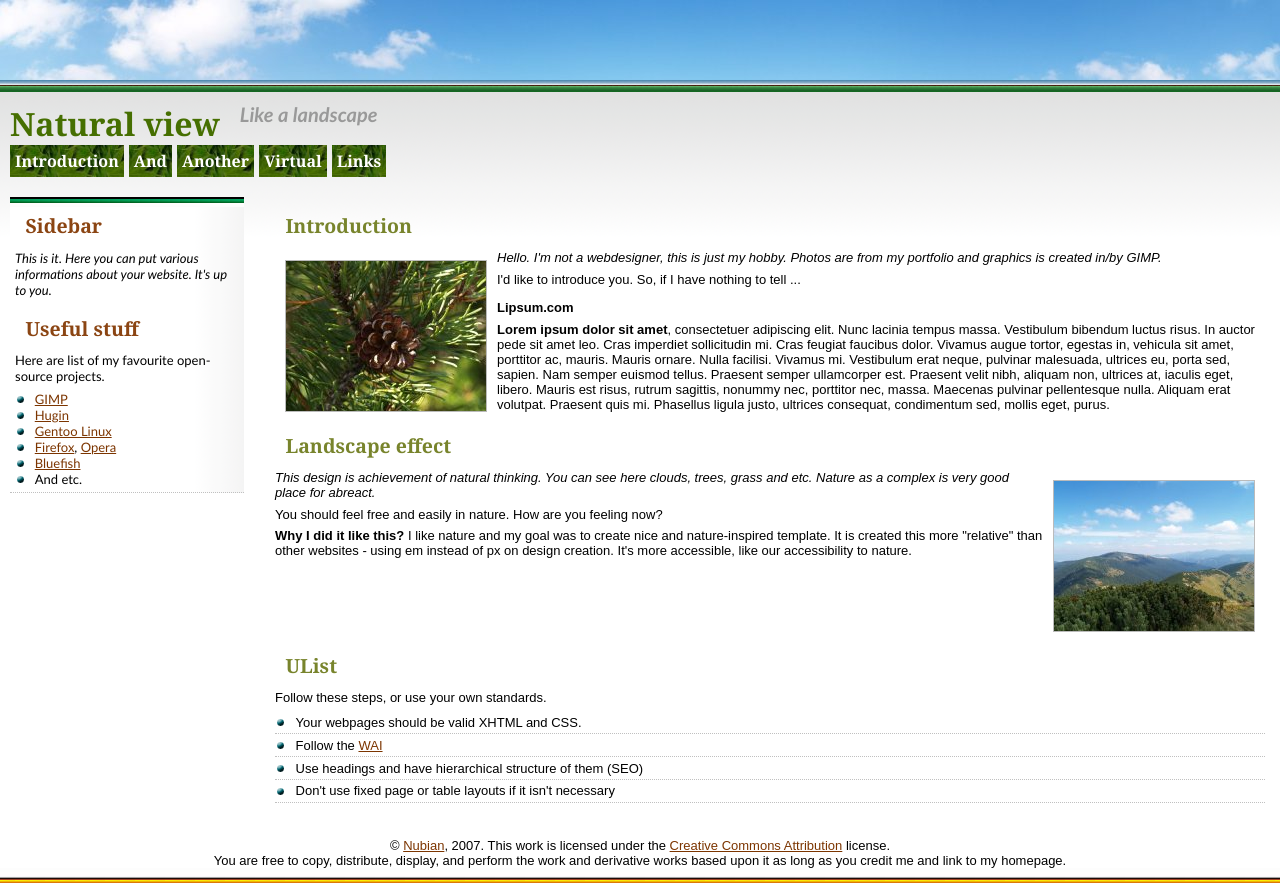
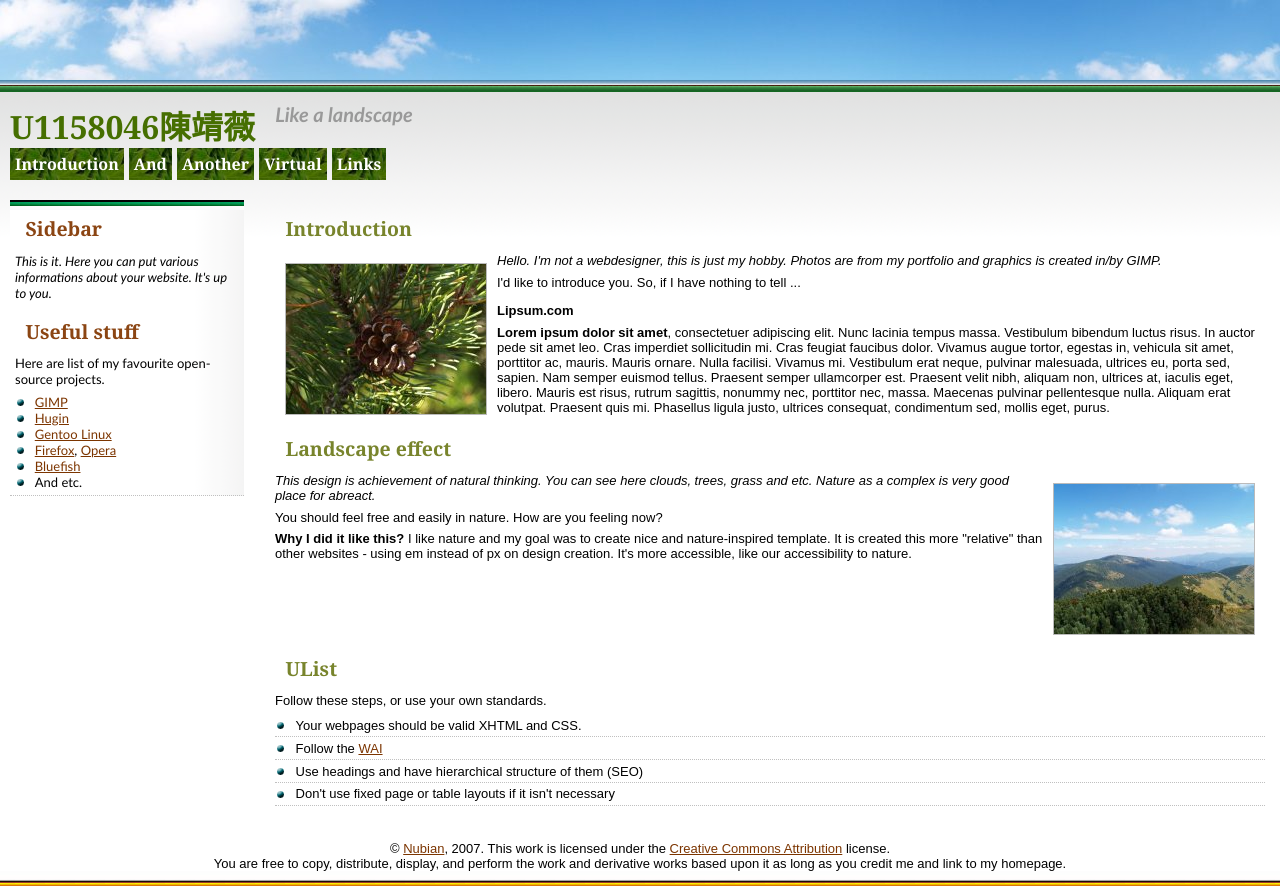
Before and after one commit to SUZANNE116/20221011, a plain HTML site: page index.html in a window 1280 px wide. Drawn offline with Linux system fonts and the light colour scheme; files whose address does not match are found by name.

Commit message:
Update index.html

```diff
--- a/index.html
+++ b/index.html
@@ -12,7 +12,7 @@
 <div id="bg1"><span title="IE6 Bug"></span></div>
 <div id="bg2">
 <div id="menu">
-<h1>Natural view</h1>
+<h1>U1158046陳靖薇</h1>
 <h2>Like a landscape</h2>
 <div class="clear"></div>
 <ul>
```
